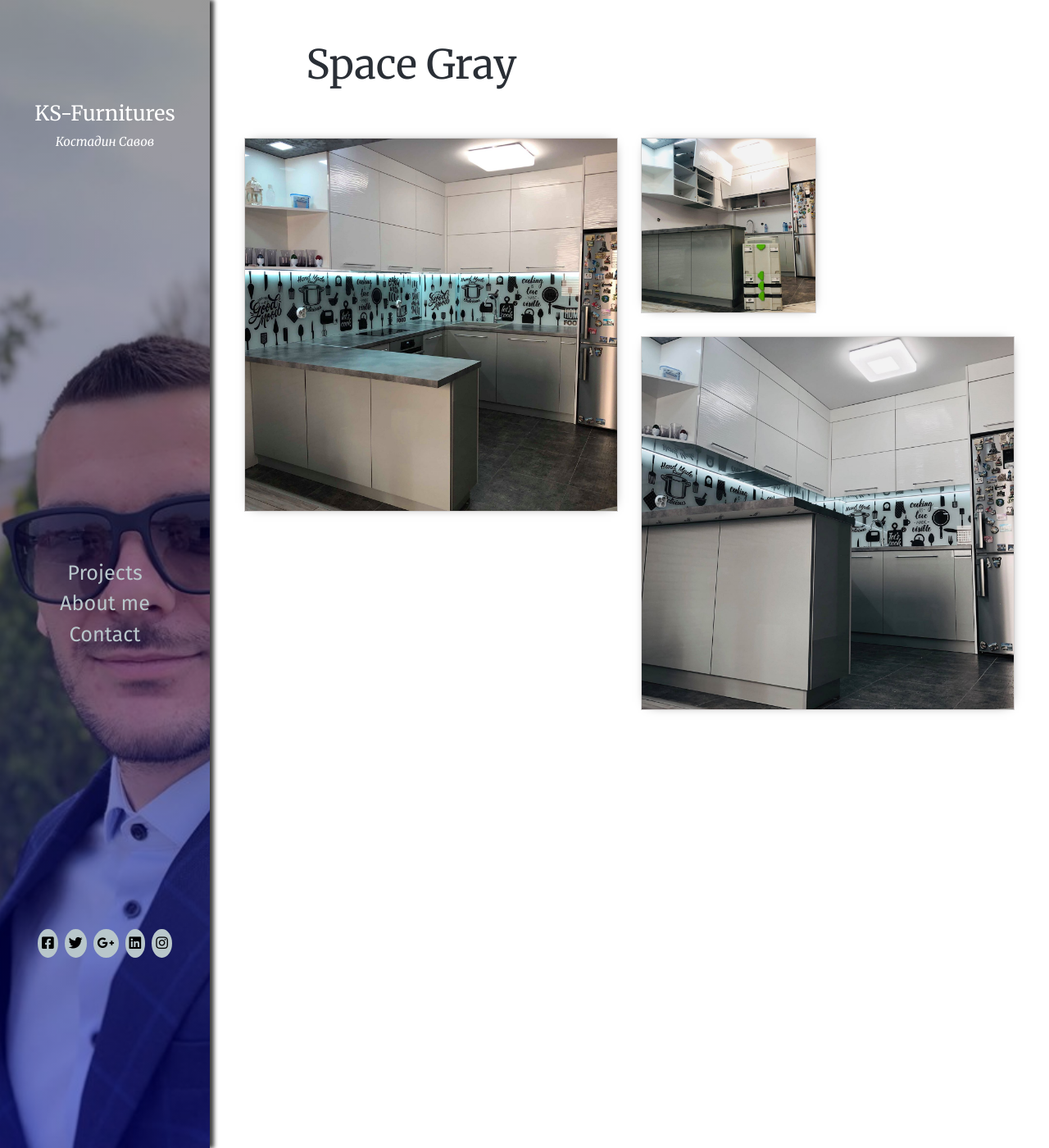
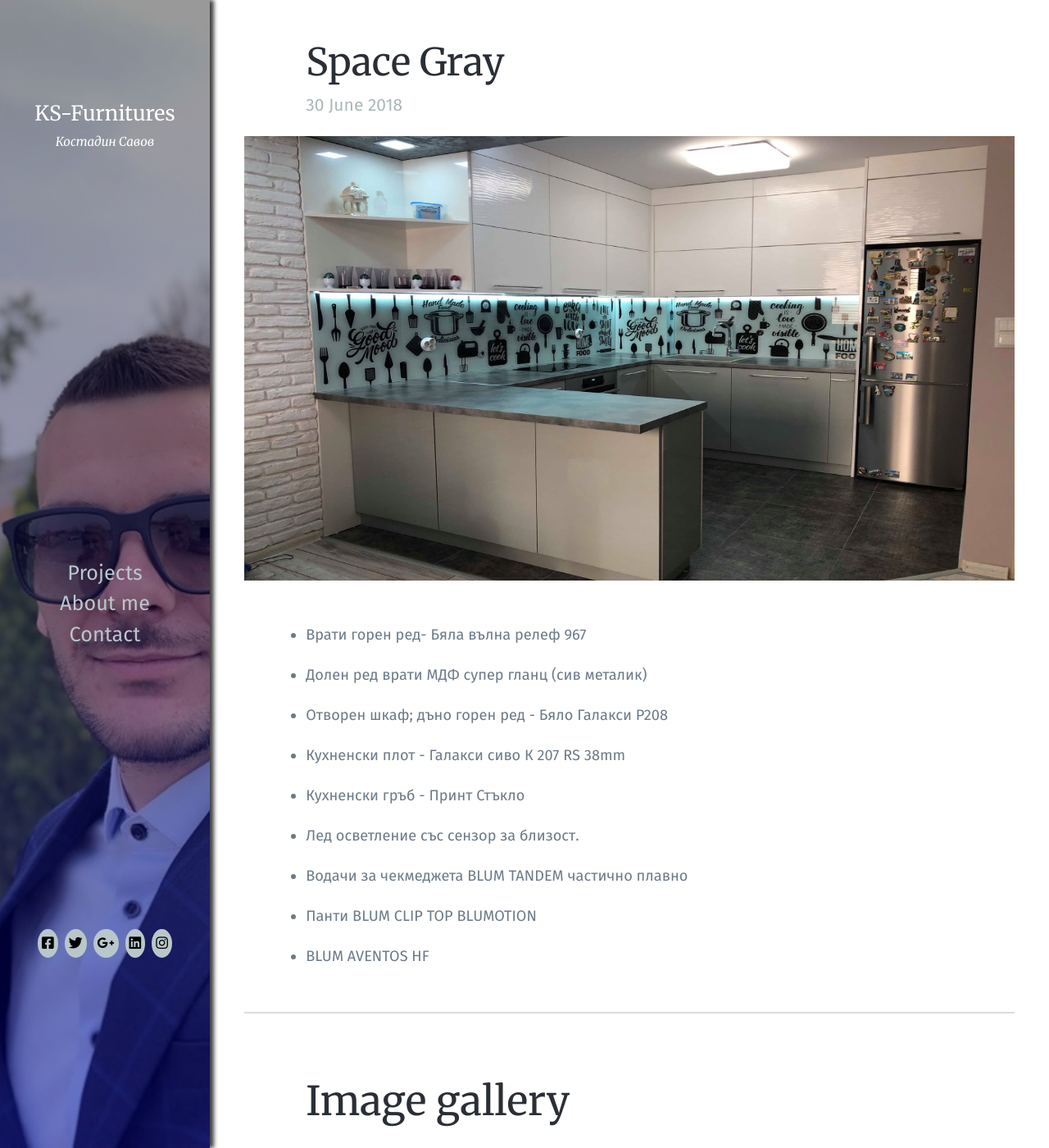
Before and after one commit to alenSavov/ks-furnitures, a Jekyll site: the page built from Projects/project-2.html, in a window 1280 px wide and 1400 px high. Shown: the whole window at 82% size. Built offline with Jekyll 4.4.1, drawn with Linux system fonts in a browser that asks for light colours; some web fonts are replaced.

Commit message:
Added content for project 2

```diff
--- a/Projects/project-2.html
+++ b/Projects/project-2.html
@@ -6,8 +6,36 @@ permalink: /project-2/
 
 <div class="gallery-wrapper">
 
+
+    <article class="article article-project">
+        <header class="article-header">
+            <h2 class="article-title">Space Gray</h2>
+            <p class="article-date">30 June 2018</p>
+        </header>
+        <div class="article-image ">
+            <img class="" src="../images/Project-2/image-1.jpg" alt="White kitchen">
+        </div>
+
+        <div class="content-wrapper content-wrapper-project">
+
+            <ul class="article-content-project">
+                <li>Врати горен ред- Бяла вълна релеф 967</li>
+                <li>Долен ред врати МДФ супер гланц (сив металик)</li>
+                <li>Отворен шкаф; дъно горен ред - Бяло Галакси P208</li>
+                <li>Кухненски плот - Галакси сиво К 207 RS 38mm</li>
+                <li>Кухненски гръб - Принт Стъкло</li>
+                <li>Лед осветление със сензор за близост.</li>
+                <li>Водачи за чекмеджета BLUM TANDEM частично плавно</li>
+                <li>Панти BLUM CLIP TOP BLUMOTION</li>
+                <li> BLUM AVENTOS HF</li>
+            </ul>
+
+        </div>
+    </article>
+
+
     <ul class="gallery">
-        <h3 class="gallery-title">Space Gray</h3>
+        <h3 class="gallery-title">Image gallery</h3>
 
         <li class="media gallery__item gallery__item--1" >
             <a href="../images/Project-2/image-1.jpg" data-lightbox="mygallery">
--- a/_config.yml
+++ b/_config.yml
@@ -19,8 +19,8 @@ description: >- # this means to ignore newlines until "baseurl:"
   Write an awesome description for your new site here. You can edit this
   line in _config.yml. It will appear in your document head meta (for
   Google search results) and in your feed.xml site description.
-baseurl: "/ks-furnitures" # the subpath of your site, e.g. /blog
-#baseurl: "" # the subpath of your site, e.g. /blog
+#baseurl: "/ks-furnitures" # the subpath of your site, e.g. /blog
+baseurl: "" # the subpath of your site, e.g. /blog
 url: "" # the base hostname & protocol for your site, e.g. http://example.com
 twitter_username: jekyllrb
 
```
Also changed, not shown: Projects/project-1.html (+1 -24 lines).
